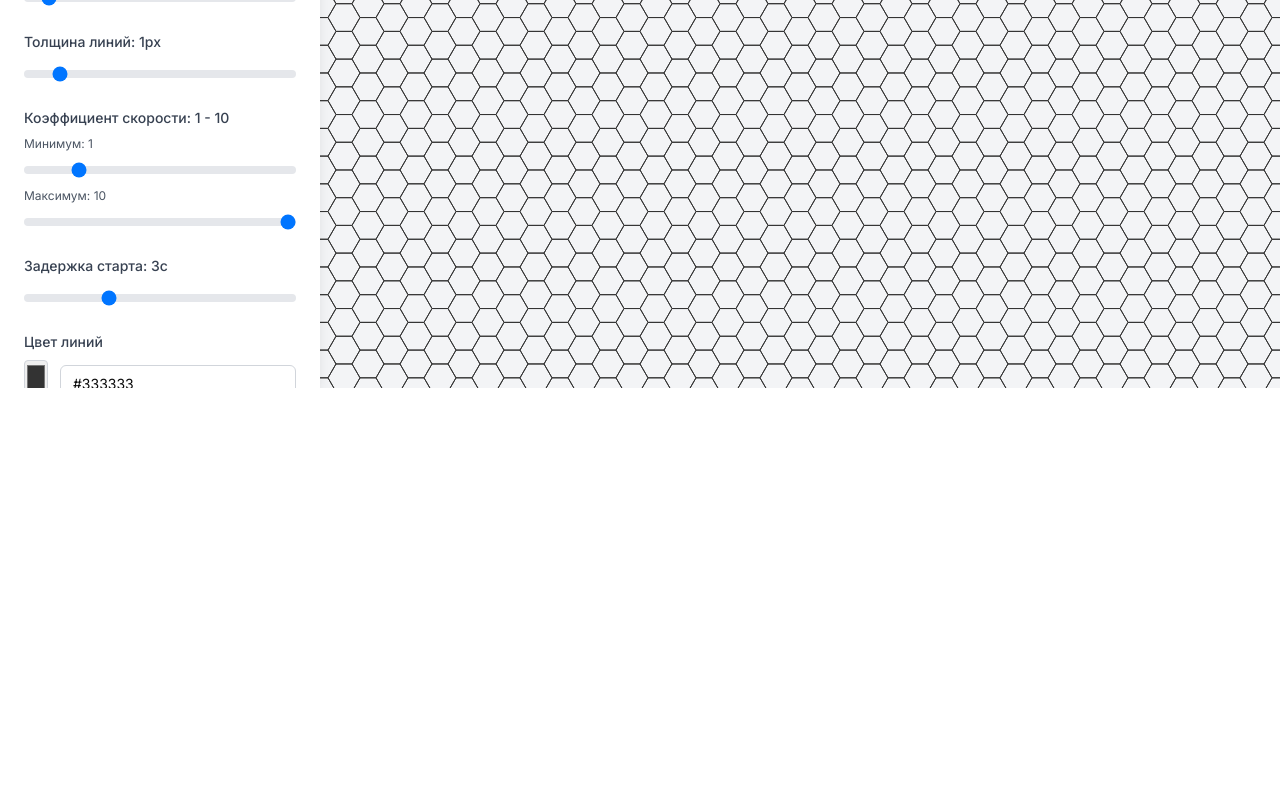
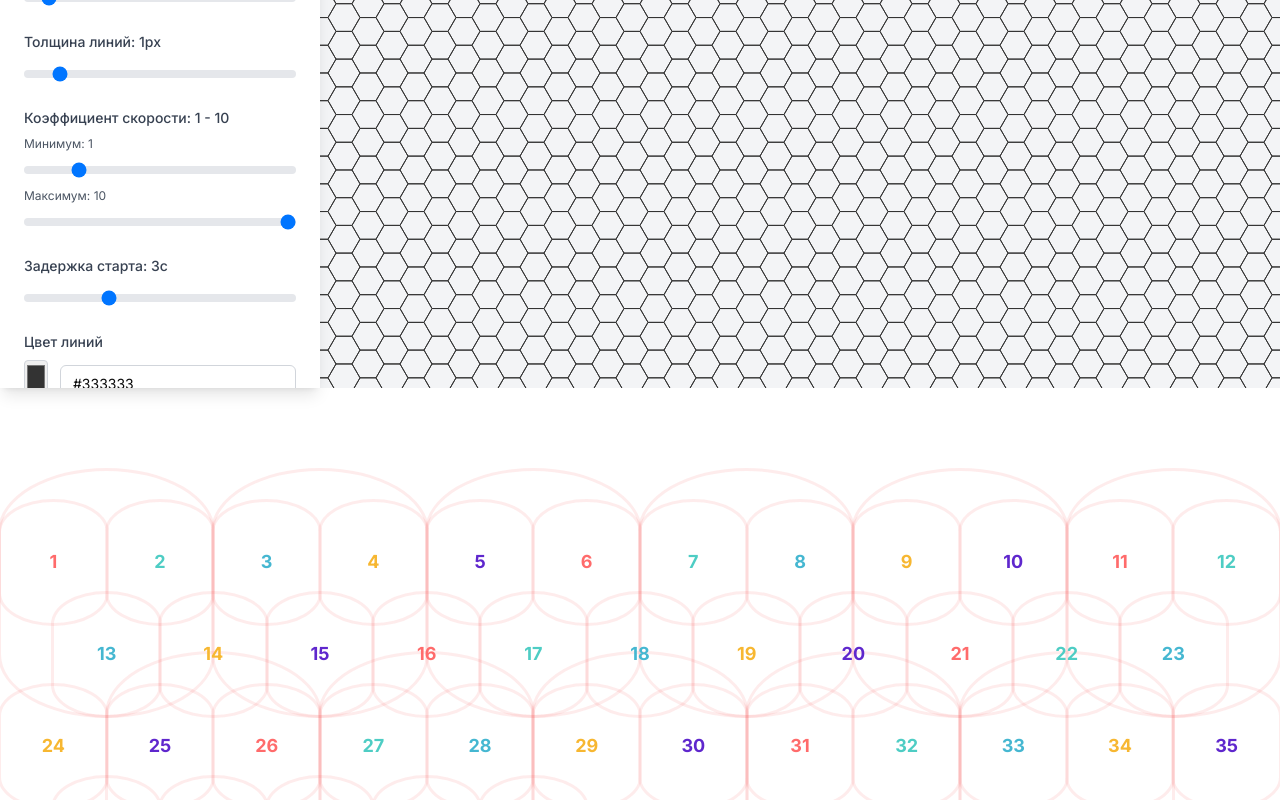
Before and after one commit to aaegorof/bali-helper, a Next.js app: page /hexagons in a window 1280 px wide. Shown: the part 500-1300 px from the top of the page. Before the commit the page ends 888 px from the top, so only its background shows below. Built offline with nearby package versions, Linux system fonts and the light colour scheme; no server answers.

Commit message:
added hexagons examples

```diff
--- a/src/app/hexagons/page.tsx
+++ b/src/app/hexagons/page.tsx
@@ -1,4 +1,5 @@
 'use client';
+import { HexagonGridExample } from '@/components/hexagons';
 import { useCallback, useEffect, useRef, useState } from 'react';
 
 type AnimationConfig = {
@@ -833,4 +834,13 @@ const HexagonPattern = () => {
   );
 };
 
-export default HexagonPattern;
+const HexagonPage = () => {
+  return (
+    <div className="grid gap-36">
+      <HexagonPattern />
+      <HexagonGridExample />
+    </div>
+  );
+};
+
+export default HexagonPage;
--- a/src/app/page.tsx
+++ b/src/app/page.tsx
@@ -12,9 +12,9 @@ import Link from 'next/link';
 
 export default function Home() {
   return (
-    <main className="container mx-auto">
+    <main>
+      <div className="container mx-auto">
       <h1>Home page</h1>
-
       <div className="grid grid-cols-1 md:grid-cols-2 lg:grid-cols-4 gap-6 mt-8">
         {menuItems.map((item) => (
           <ModuleCard
@@ -24,6 +24,7 @@ export default function Home() {
             href={item.href}
           />
         ))}
+        </div>
       </div>
     </main>
   );
--- /dev/null
+++ b/src/components/hexagons.tsx
@@ -0,0 +1,174 @@
+import React from 'react';
+
+interface HexagonGridProps<T> {
+  items: T[];
+  columns?: number;
+  renderItem: (item: T, index: number) => React.ReactNode;
+  containerClassName?: string;
+  itemClassName?: string;
+  gap?: string;
+  style?: React.CSSProperties;
+}
+
+export function HexagonGrid<T>({
+  items,
+  renderItem,
+  columns = 12,
+  gap = '0.5rem',
+  containerClassName = '',
+  itemClassName = '',
+  style = {},
+}: HexagonGridProps<T>) {
+  const cycleLength = columns + (columns - 1); // 8 + 7 = 15 элементов на полный цикл
+  const paddingTop = `calc((100cqw - var(--gap) * (var(--columns) - 1)) / var(--columns) * sqrt(3) / 2 * 0.2929)`;
+
+  return (
+    <div
+      style={
+        {
+          '--padding-top': paddingTop,
+          '--columns': columns,
+          '--gap': gap,
+          '--hex-shift': '29.29%',
+          ...style,
+        } as React.CSSProperties
+      }
+      className={`grid grid-cols-[repeat(var(--columns),1fr)] gap-[var(--gap)] w-full pt-[var(--padding-top)] ${containerClassName}`}
+    >
+      {items.map((item, index) => {
+        const posInCycle = index % cycleLength; // позиция в цикле из 15 элементов
+        const isOddRow = posInCycle < columns; // первые 8 элементов - нечетный ряд
+        const cycleNumber = Math.floor(index / cycleLength); // номер цикла
+        const rowPattern = cycleNumber * 2 + (isOddRow ? 0 : 1); // номер строки
+
+        return (
+          <div
+            key={index}
+            className={`hex-item relative overflow-hidden -mt-[--hex-shift] outline outline-offset-[-1px] ${itemClassName}`}
+            style={
+              {
+                gridRow: rowPattern + 1,
+                // marginRight: isOddRow ? '0' : '-50%',
+                // transform: isOddRow ? 'translateX(0)' : `translateX(calc(50% + var(--gap) / 2))`,
+                marginRight: isOddRow ? '0' : `calc(calc(50% + var(--gap) / 2) * -1)`,
+                marginLeft: isOddRow ? '0' : `calc(50% + var(--gap) / 2)`,
+                '--animation-delay': `${index * 0.03}s`,
+              } as React.CSSProperties
+            }
+          >
+            {renderItem(item, index)}
+          </div>
+        );
+      })}
+
+      <style jsx>{`
+        div:has(> .hex-item) {
+          container-type: inline-size;
+        }
+
+        @keyframes hexFadeIn {
+          from {
+            opacity: 0;
+            transform: scale(0.8);
+          }
+          to {
+            opacity: 1;
+            transform: scale(1);
+          }
+        }
+
+        .hex-item {
+          aspect-ratio: calc(1 * sqrt(3) / 2);
+          border-radius: 50% / 25%;
+          corner-shape: bevel;
+
+          /* Анимация появления */
+
+          animation-delay: var(--animation-delay, 0s);
+          //   opacity: 0;
+        }
+
+        .hex-item::after {
+          content: '';
+          position: absolute;
+          width: 100%;
+          height: 100%;
+          inset: 0;
+          margin: auto;
+          border-radius: inherit;
+          corner-shape: inherit;
+          pointer-events: none;
+        }
+      `}</style>
+    </div>
+  );
+}
+
+// Example usage component with simple data
+interface ExampleItem {
+  id: number;
+  content: string;
+  color?: string;
+}
+
+export function HexagonGridExample() {
+  const colors = ['#ff6b6b', '#4ecdc4', '#45b7d1', '#f7b731', '#5f27cd'];
+
+  const items: ExampleItem[] = Array.from({ length: 40 }, (_, i) => ({
+    id: i + 1,
+    content: String(i + 1),
+    color: colors[i % colors.length],
+  }));
+
+  return (
+    <div>
+      <div className="relative">
+        <HexagonGrid
+          items={items}
+          style={{ '--padding-top': '0px' } as React.CSSProperties}
+          gap="0rem"
+          itemClassName="outline-red-500/10 hover:scale-[2] hover:bg-red-500/10 transition-all duration-200"
+          renderItem={(item) => (
+            <div
+              className="w-full h-full flex items-center justify-center text-white font-bold text-lg"
+              //   style={{ backgroundColor: item.color }}
+              style={{ color: item.color }}
+            >
+              {item.content}
+            </div>
+          )}
+        />
+        <HexagonGrid
+          items={items.slice(0, 15)}
+          gap="0rem"
+          columns={6}
+          style={{ '--padding-top': '0px' } as React.CSSProperties}
+          containerClassName="absolute top-0 left-0 w-full -z-10"
+          itemClassName="outline-red-500/10"
+          renderItem={(item) => (
+            <div
+              className="w-full h-full flex items-center justify-center text-white font-bold text-lg"
+              //   style={{ backgroundColor: item.color }}
+              style={{ color: item.color }}
+            >
+              {/* {item.content} */}
+            </div>
+          )}
+        />
+      </div>
+      <HexagonGrid
+        items={items}
+        gap="0.25rem"
+        itemClassName="outline-none"
+        renderItem={(item) => (
+          <div
+            className="w-full h-full flex items-center justify-center text-white font-bold text-lg"
+            style={{ backgroundColor: item.color }}
+          >
+            {item.content}
+          </div>
+        )}
+      />
+    </div>
+  );
+}
```
